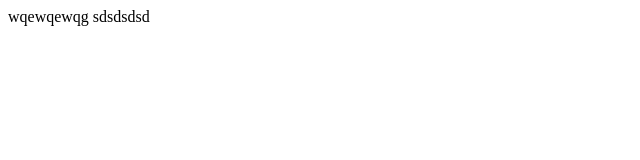
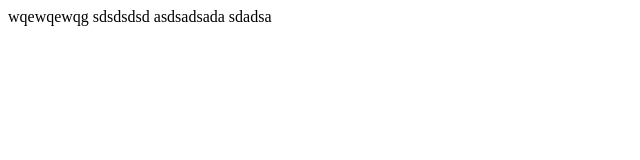
Before and after one commit to sergunov/Illia, a plain HTML site: page test.html in a window 1280 px wide. Shown: the whole page, without its empty margins (0-640 px from the left). Drawn offline with Linux system fonts and the light colour scheme.

Commit message:
hjhjkhjkhjkhsad

```diff
--- a/test.html
+++ b/test.html
@@ -9,5 +9,6 @@
 <body>
     wqewqewqg
 sdsdsdsd
+asdsadsada sdadsa
 </body>
 </html>
```
